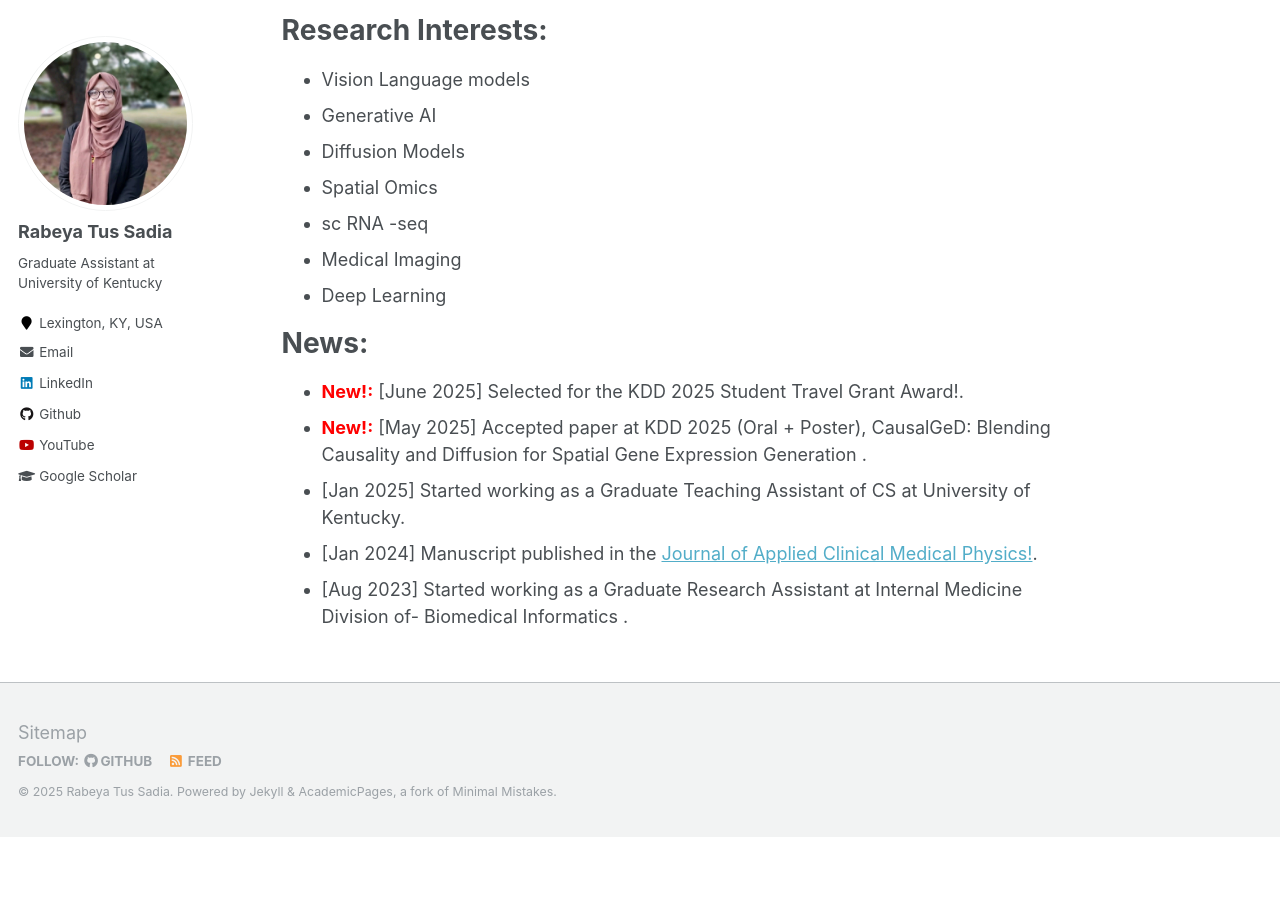
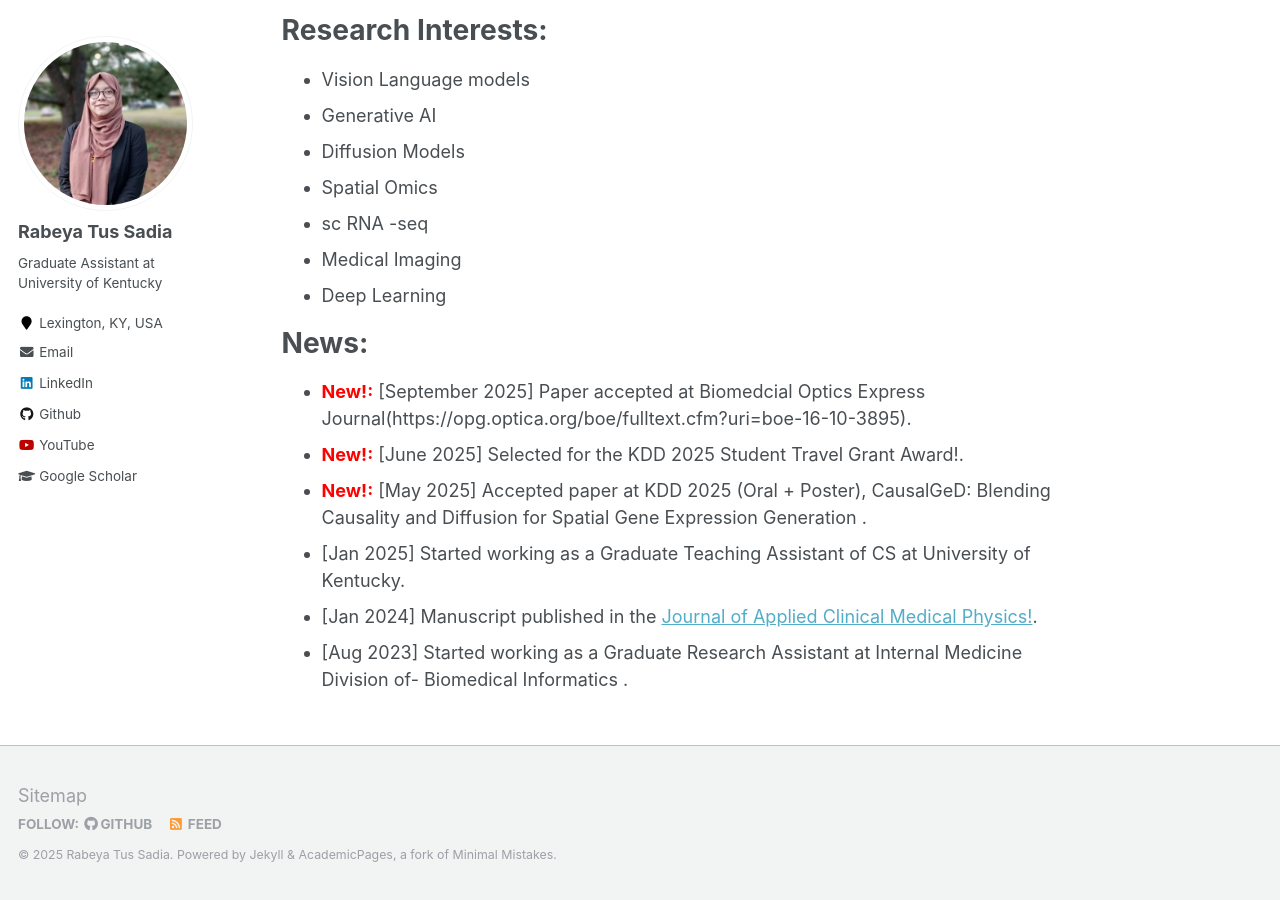
Before and after one commit to Rumi07/rumi07.github.io, a Jekyll site: the page built from _pages/about.md, in a window 1280 px wide and 900 px high, scrolled down 726 px. Built offline with Jekyll 4.4.1, drawn with Linux system fonts in a browser that asks for light colours; before the commit the page ends 1563 px from its top, so only the background shows below that.

Commit message:
updated about info

```diff
--- a/_pages/about.md
+++ b/_pages/about.md
@@ -32,6 +32,7 @@ Research Interests:
 News:
 ======
 
+- **<span style="color:red">New!:</span>**  [September 2025] Paper accepted at Biomedcial Optics Express Journal(https://opg.optica.org/boe/fulltext.cfm?uri=boe-16-10-3895).
 - **<span style="color:red">New!:</span>**  [June 2025] Selected for the KDD 2025 Student Travel Grant Award!.
 - **<span style="color:red">New!:</span>**  [May 2025] Accepted paper at KDD 2025 (Oral + Poster), CausalGeD: Blending Causality and Diffusion for Spatial Gene Expression Generation .
 - [Jan 2025] Started working as a Graduate Teaching Assistant of CS at University of Kentucky.
```
